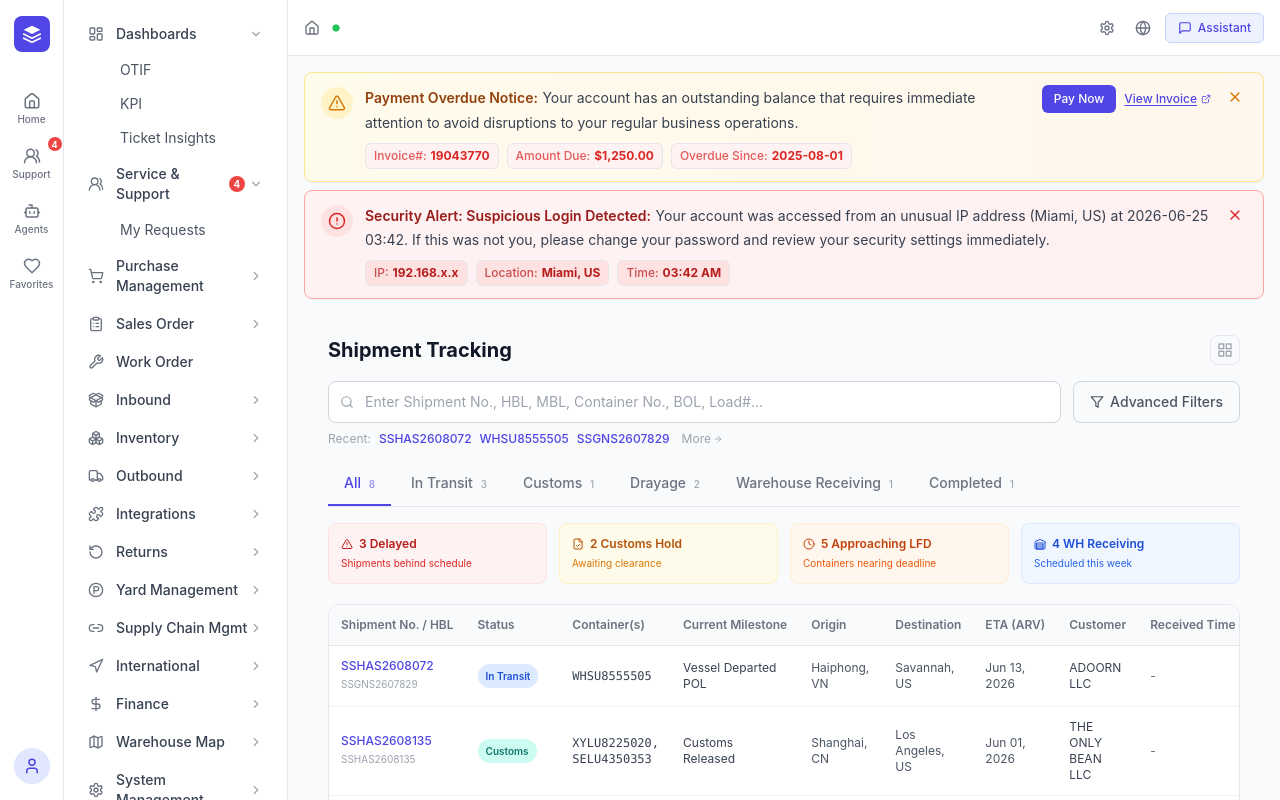
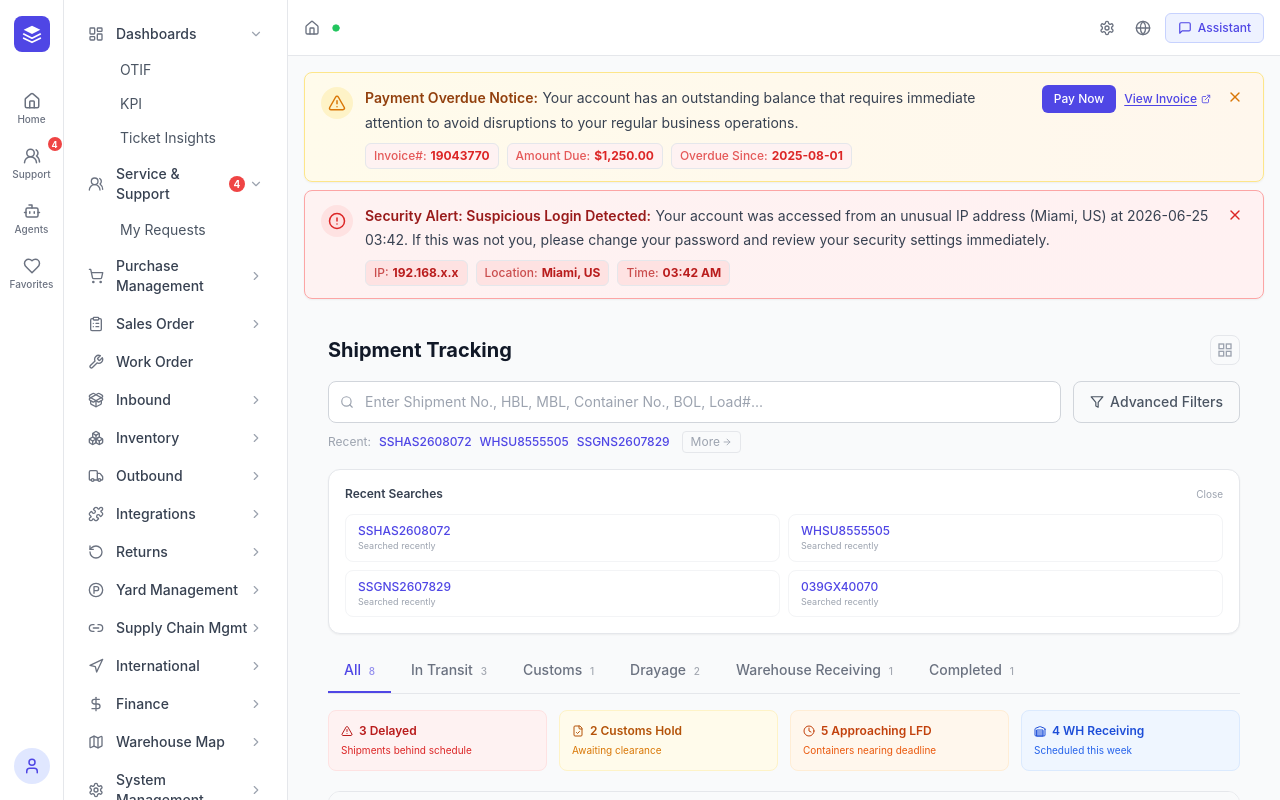
Before and after one commit to WYJade/CP-Announcement-management, a React (Vite) app: page /international-new/tracking in a window 1280 px wide. Both pictures are taken after a click on the button "More". Shown: the top 800 px of the page. Built offline with nearby package versions, Linux system fonts and the light colour scheme.

Commit message:
feat: add More panel for recent searches in Shipment Tracking

```diff
--- a/src/components/International/ShipmentTracking.tsx
+++ b/src/components/International/ShipmentTracking.tsx
@@ -60,6 +60,7 @@ export default function ShipmentTracking() {
   const [activeTab, setActiveTab] = useState('all')
   const [showFilters, setShowFilters] = useState(false)
   const [hasData, setHasData] = useState(true)
+  const [showRecentPanel, setShowRecentPanel] = useState(false)
   const [recentSearches] = useState(['SSHAS2608072', 'WHSU8555505', 'SSGNS2607829', '039GX40070'])
 
   const filtered = SHIPMENT_DATA.filter(s => {
@@ -109,9 +110,27 @@ export default function ShipmentTracking() {
           {recentSearches.slice(0, 3).map(s => (
             <button key={s} onClick={() => navigate(`/international/tracking2/${s}`)} className="text-primary-600 hover:text-primary-700 hover:underline font-medium">{s}</button>
           ))}
-          <button className="text-gray-400 hover:text-primary-600 flex items-center gap-0.5 ml-1">
+          <button onClick={() => setShowRecentPanel(!showRecentPanel)} className="text-gray-400 hover:text-primary-600 flex items-center gap-0.5 ml-1 border border-gray-200 px-2 py-0.5 rounded hover:border-primary-200 hover:bg-primary-50 transition-colors">
             More <ArrowRight size={10} />
           </button>
+        </div>
+      )}
+
+      {/* Recent Searches expanded panel */}
+      {showRecentPanel && (
+        <div className="mb-4 bg-white border border-gray-200 rounded-xl p-4 shadow-sm">
+          <div className="flex items-center justify-between mb-3">
+            <p className="text-xs font-semibold text-gray-700">Recent Searches</p>
+            <button onClick={() => setShowRecentPanel(false)} className="text-[10px] text-gray-400 hover:text-gray-600">Close</button>
+          </div>
+          <div className="grid grid-cols-2 gap-2">
+            {recentSearches.map(s => (
+              <button key={s} onClick={() => navigate(`/international/tracking2/${s}`)} className="text-left px-3 py-2 rounded-lg hover:bg-primary-50 border border-gray-100 hover:border-primary-200 transition-colors">
+                <p className="text-xs font-medium text-primary-600 hover:underline">{s}</p>
+                <p className="text-[9px] text-gray-400">Searched recently</p>
+              </button>
+            ))}
+          </div>
         </div>
       )}
 
```
